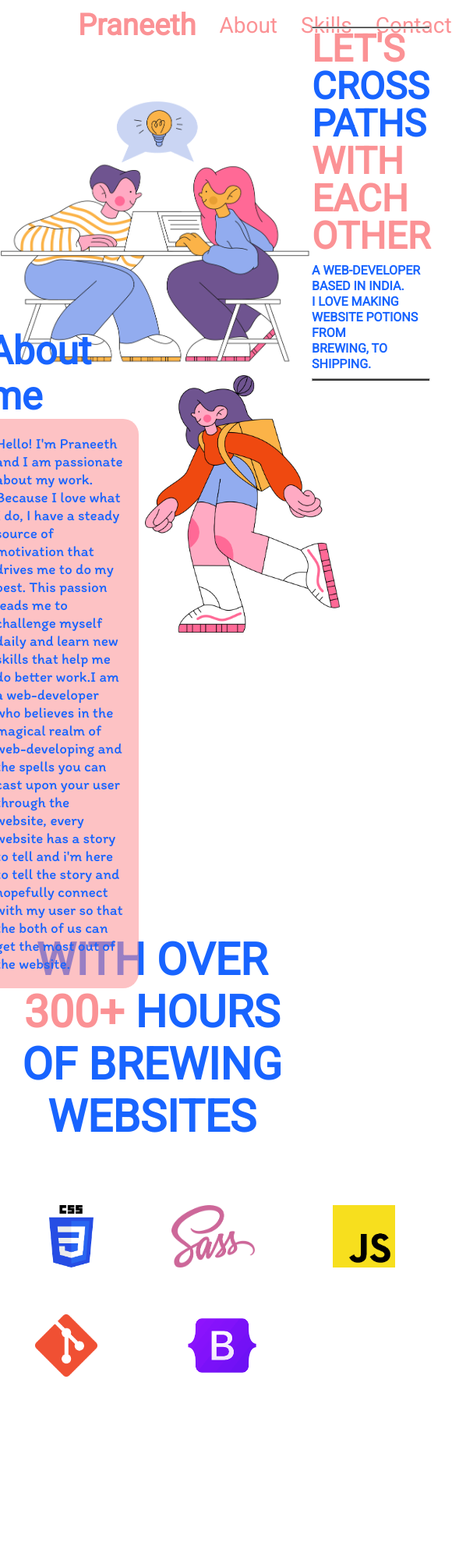
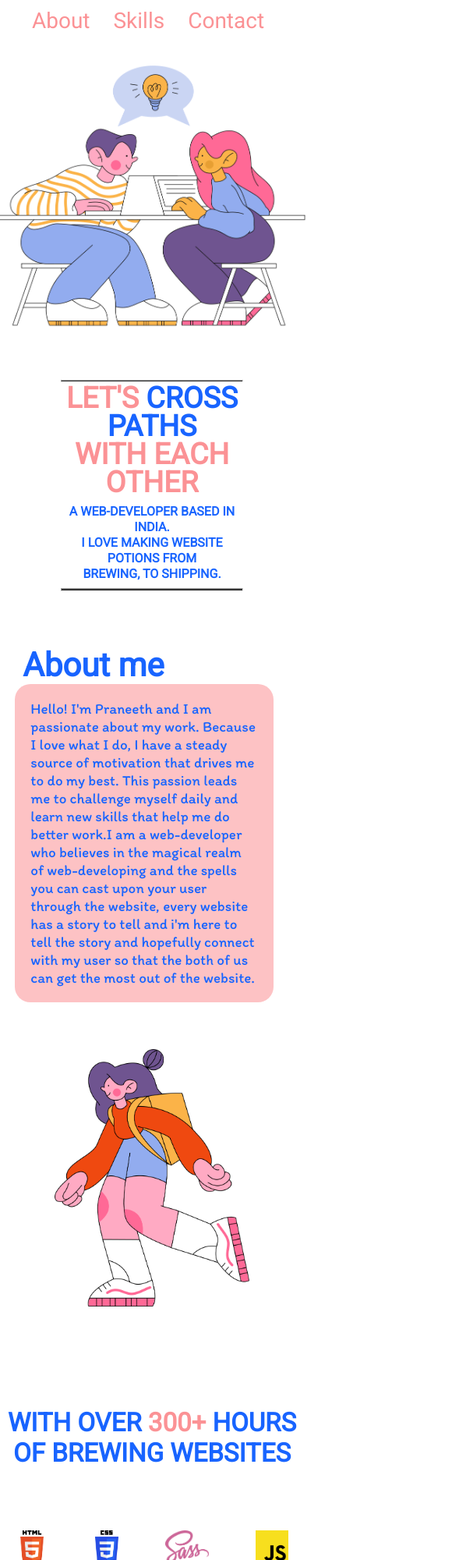
Before and after one commit to NotPraneeth/4th-website, a plain HTML site: page index.html in a window 390 px wide. Shown: the top 2000 px of the page at 78% size, 580 px wide, since content can reach past the window. Before the commit the page ends 1872 px from the top, so only its background shows below. Drawn offline with Linux system fonts and the light colour scheme; a web font is replaced by a local one.

Commit message:
made the website fully responsive

```diff
--- a/main.css
+++ b/main.css
@@ -251,3 +251,107 @@ nav ul li a{
             height: 80vh;
         }
    }
+
+   @media screen and (max-width:760px) {
+       .landing-cont{
+           flex-direction: column;
+           align-items: center;
+
+       }
+       .pg1{
+           height: 120vh;
+       }
+       .hero-txt{
+           margin-top: 80px;
+           align-self: center;
+           width: 60%;
+           text-align: center;
+       }
+       .about-wrapper{
+           flex-direction: column;
+           justify-content: center;
+           align-items: center;
+       }
+       .about-container{
+           width: 65%;
+       }
+       .pg2{
+           height: 90vh;
+       }
+       .pg3{
+           height: 80vh;
+       }
+       .skills-text{
+           font-size: 30px;
+           margin-top: 200px;
+       }
+       .skills-logos{
+           height: 50px;
+       }
+       .skills-logos-2{
+           height: 80px;
+       }
+       .git-img{
+           height: 50px;
+       }
+
+   }
+
+   @media screen and (max-width: 680px) {
+       .nav-logo{
+           display: none;
+       }
+       nav{
+           justify-content: center;
+       }
+       .pg1{
+           height: 130vh;
+       }
+
+       .skills-text{
+           font-size: 26px;
+       }
+       .skills-logos{
+           height: 42px;
+       }
+       .spacing-for-skill-logos{
+           margin-left: 60px;
+       }
+   }
+
+   @media screen and (max-width: 465px) {
+       .skills-text{
+           font-size: 22px;
+       }
+       .pg1{
+           height: 100vh;
+       }
+       .hero-txt{
+           font-size: 25px;
+           line-height: 36px;
+       }
+       .about-title{
+           font-size: 42px;
+       }
+       .pg3{
+           height: 50vh;
+       }
+       .about-container{
+           transform: translateX(0px);
+       }
+
+   }
+   @media screen and (max-width: 385px) {
+       .pg1{
+           height: 140vh;
+       }
+       .about-container{
+           transform: translateX(0px);
+       }
+       .pg3{
+        height: 60vh;
+    }
+    .skills-logos{
+        margin-top: 60px;
+    }
+   }
```
